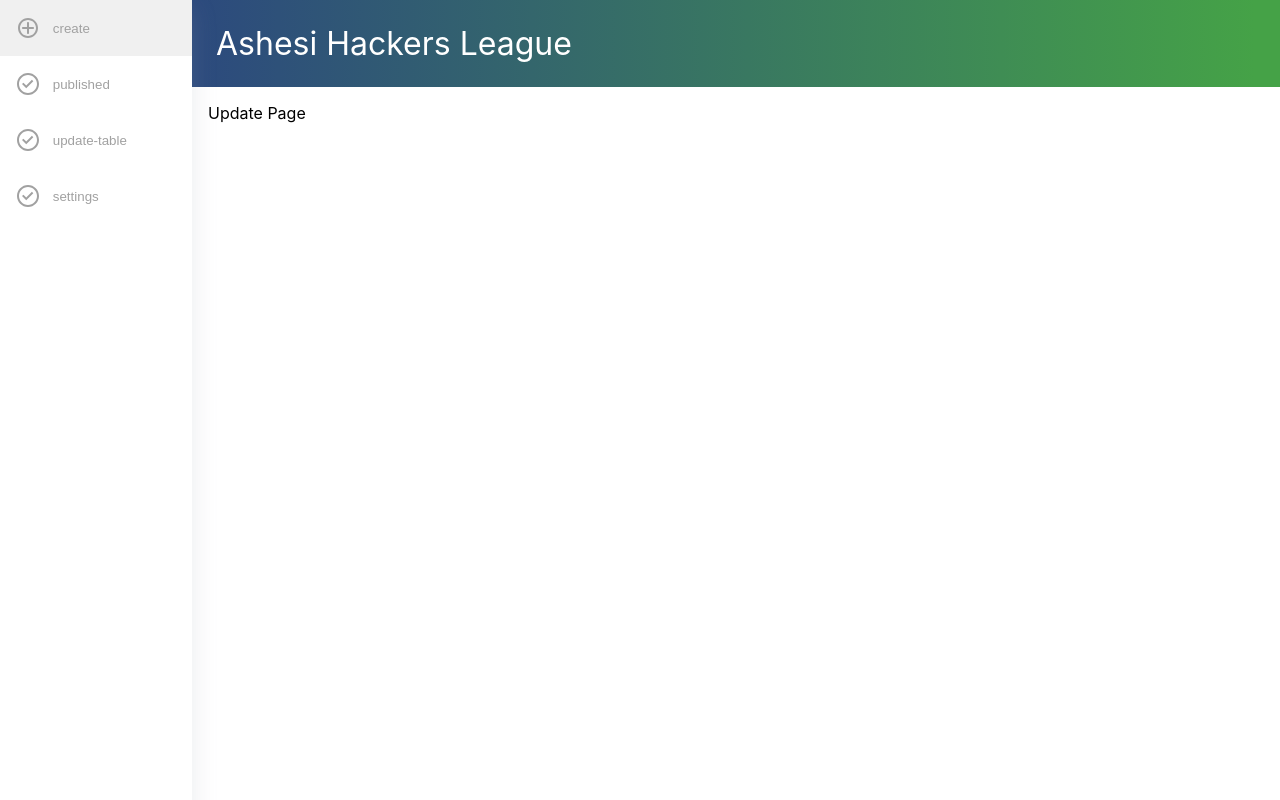
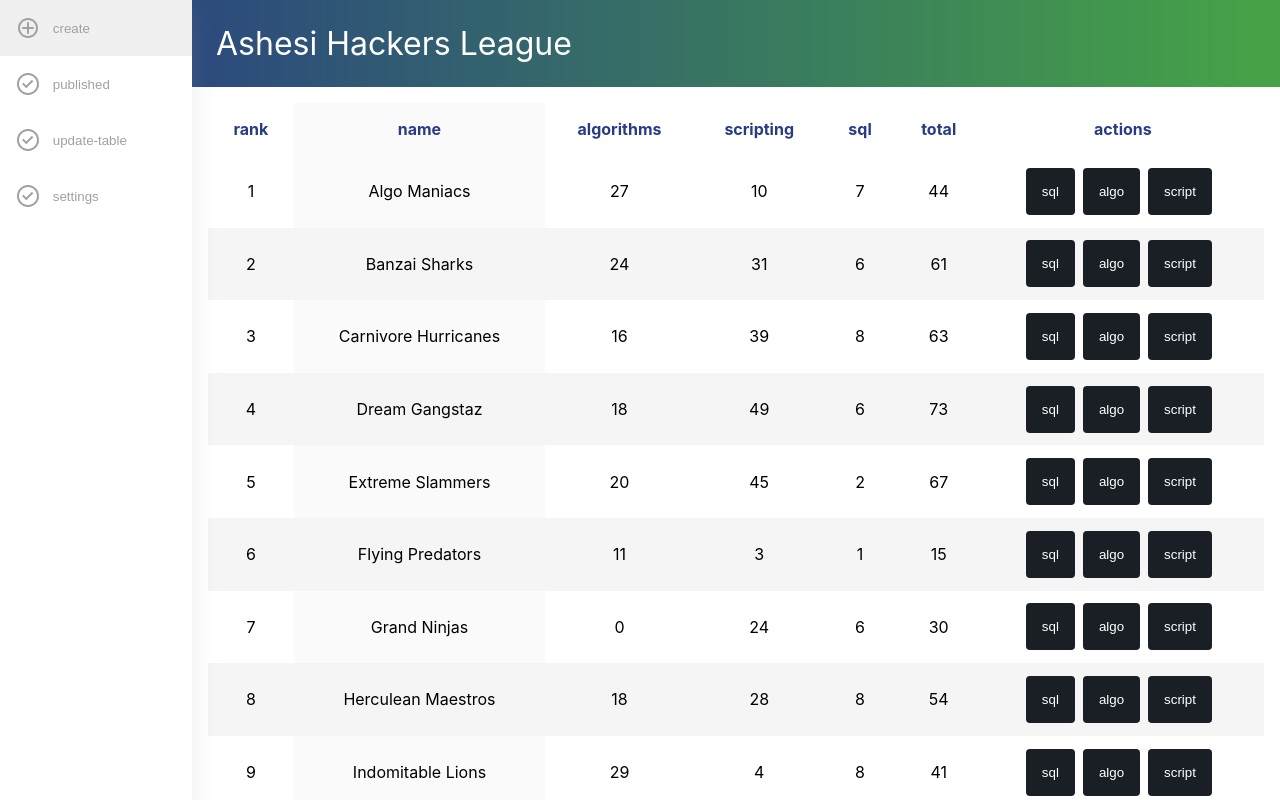
Before and after one commit to gdscashesi/ashesi-hackers-league, a React (Create React App) app: page /admin/update-table in a window 1280 px wide. Built offline with nearby package versions, Linux system fonts and the light colour scheme; a web font is replaced by a local one.

Commit message:
added action btns

```diff
--- a/src/pages/admin/update_table/UpdateTable.js
+++ b/src/pages/admin/update_table/UpdateTable.js
@@ -1,7 +1,32 @@
-import React from "react";
+import React, { useContext, useState, useEffect } from "react";
+import Table from "./../../rankings/table/Table";
+import { AppContext } from "contexts/AppContext";
+import Button from "components/button/Button";
 
 const UpdateTable = () => {
-  return <div>Update Page</div>;
+  const { headers, scores, sortScores } = useContext(AppContext);
+  const [newHeaders, setNewHeaders] = useState(null);
+  const updateBtns = [
+    <Button text="sql" />,
+    <Button text="algo" />,
+    <Button text="script" />,
+  ];
+
+  const insertUpdateBtns = () => {
+    scores.map((score) => {
+      score["buttons"] = updateBtns;
+    });
+  };
+
+  useEffect(() => {
+    insertUpdateBtns();
+    return () => {
+      headers.push("actions");
+      setNewHeaders(headers);
+    };
+  }, [headers]);
+
+  return <Table headers={newHeaders} body={scores} sortScores={sortScores} />;
 };
 
 export default UpdateTable;
--- a/src/pages/rankings/table/Table.js
+++ b/src/pages/rankings/table/Table.js
@@ -3,13 +3,13 @@ import React, { useState } from "react";
 import tableStyles from "./table.module.scss";
 
 const Table = ({ headers, body, sortScores }) => {
-  const [col,setCol] = useState(0);
+  const [col, setCol] = useState(0);
   return (
     <div className={tableStyles.tableWrapper}>
       <table cellSpacing="0">
         <colgroup>
-          <col span={col} style={{"background-color":"#ffff"}} />
-          <col span={1} style={{"background-color": "#FAFAFA"}} />
+          <col span={col} style={{ backgroundColor: "#ffff" }} />
+          <col span={1} style={{ backgroundColor: "#FAFAFA" }} />
         </colgroup>
         <thead>
           <tr>
@@ -17,7 +17,10 @@ const Table = ({ headers, body, sortScores }) => {
               return (
                 <th
                   title="sort"
-                  onClick={() => {sortScores(headName.toLowerCase());setCol(index)}}
+                  onClick={() => {
+                    sortScores(headName.toLowerCase());
+                    setCol(index);
+                  }}
                   key={index}
                 >
                   {headName}
@@ -35,6 +38,7 @@ const Table = ({ headers, body, sortScores }) => {
               <td>{data.scripting}</td>
               <td>{data.sql}</td>
               <td>{data.algorithms + data.scripting + data.sql}</td>
+              {data.buttons && <td>{data.buttons.map((button) => button)}</td>}
             </tr>
           )) ?? <div>loading...</div>}
         </tbody>
```
